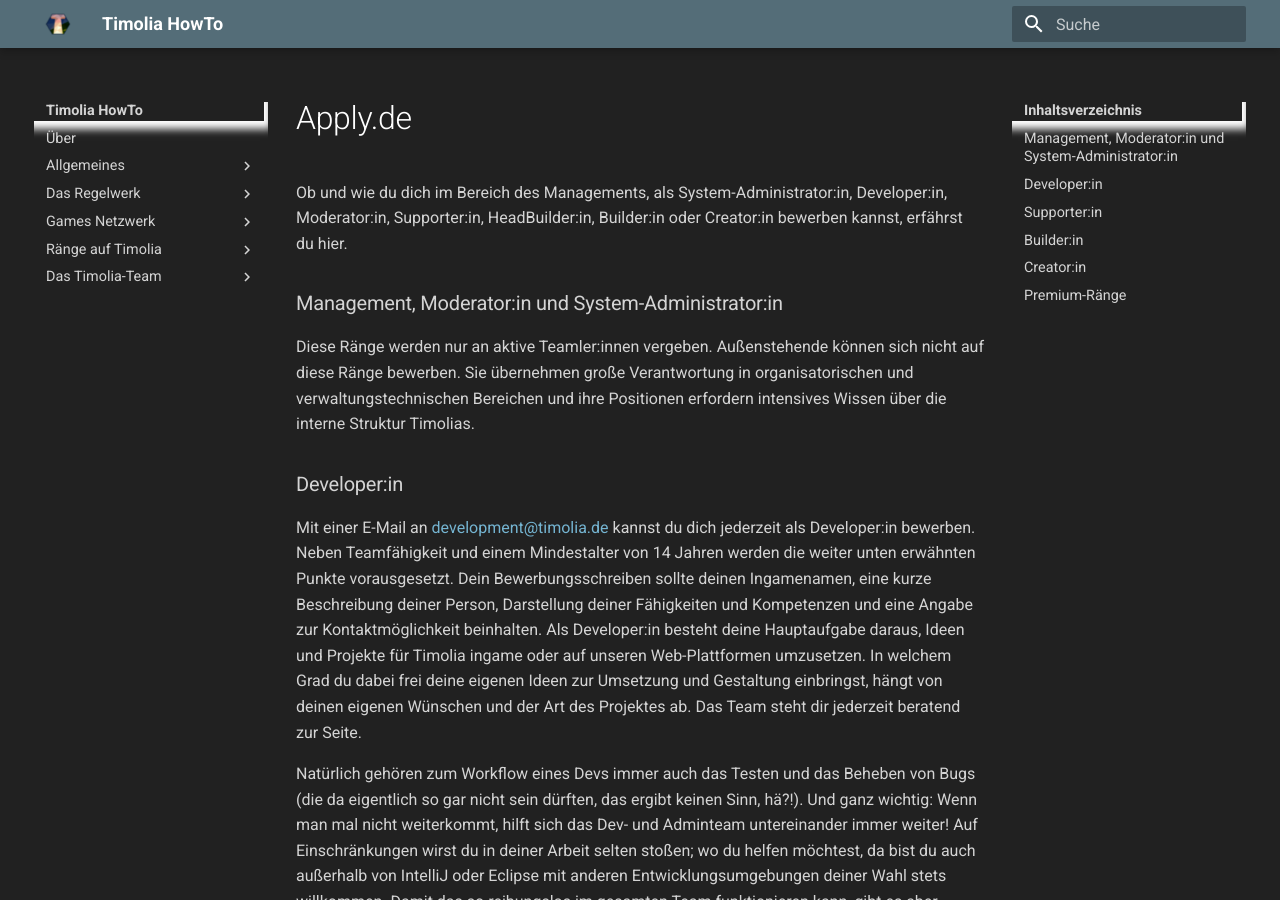
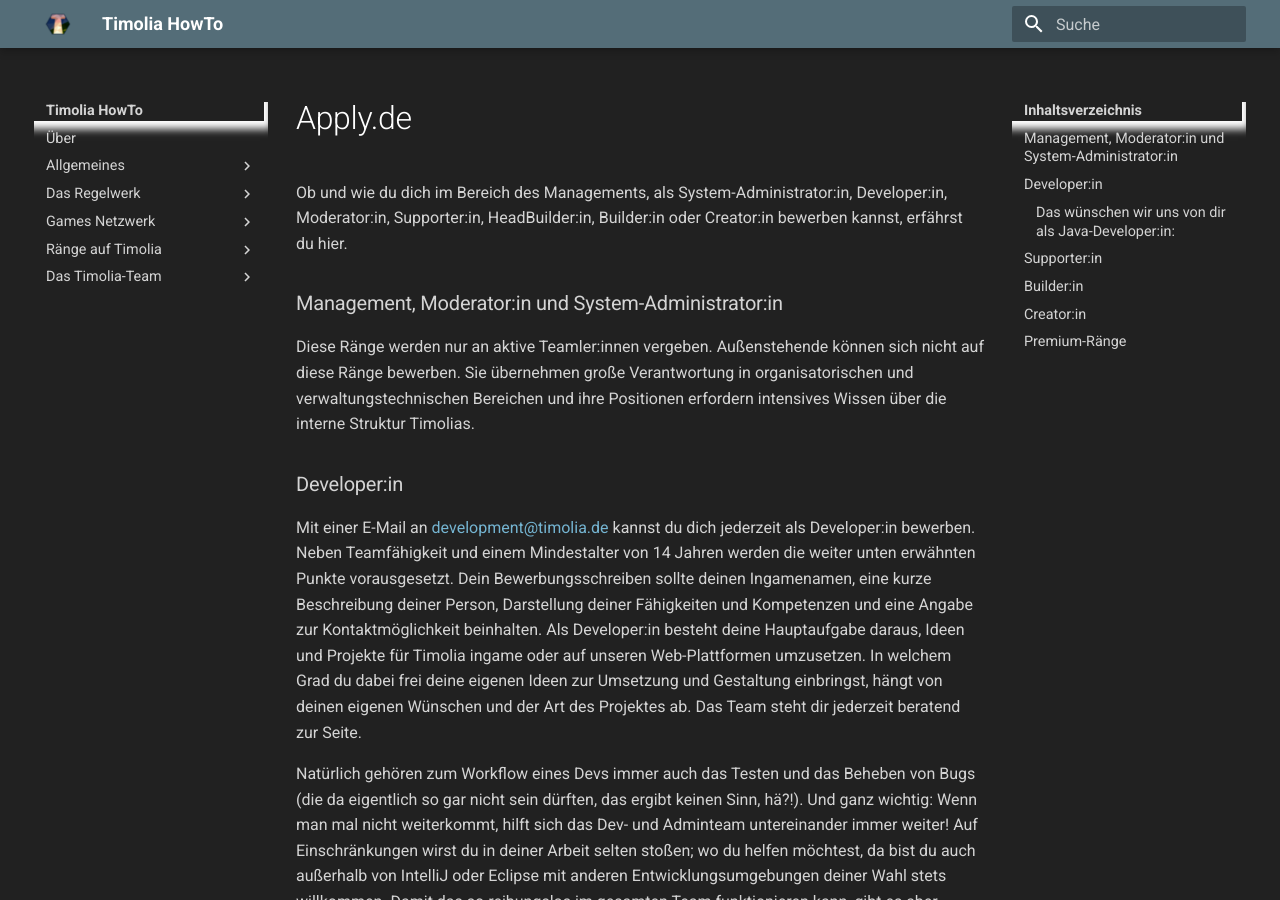
Before and after one commit to TimoliaDE/HowTo, an MkDocs documentation site: the page built from docs/team/apply.de.md, in a window 1280 px wide and 900 px high. Built offline with MkDocs 1.6.1 and Material for MkDocs 9.7.7, drawn with Linux system fonts in a browser that asks for light colours; old or Windows-style settings are respelled for this version of MkDocs.

Commit message:
Web-Development Apply HowTo III

```diff
--- a/docs/team/apply.de.md
+++ b/docs/team/apply.de.md
@@ -12,8 +12,7 @@ Natürlich gehören zum Workflow eines Devs immer auch das Testen und das Behebe
 Auf Einschränkungen wirst du in deiner Arbeit selten stoßen; wo du helfen möchtest, da bist du auch außerhalb von IntelliJ oder Eclipse mit anderen Entwicklungsumgebungen deiner Wahl stets willkommen.
 Damit das so reibungslos im gesamten Team funktionieren kann, gibt es aber natürlich einige Ansprüche, die wir an unser Team im Allgemeinen und an alle Developer:innen im Besonderen stellen.
 
-<b>Das wünschen wir uns von dir als Java-Developer:in:</b>
-
+#### Das wünschen wir uns von dir als Java-Developer:in:
 - Ausführliche Kenntnisse in Java und der Spigot-API/ Bungeecord-API
 - Vorerfahrung in den Aufgabenbereichen eines Minecraft-Developers
 - Termingerechter Umgang mit Projekten
```
